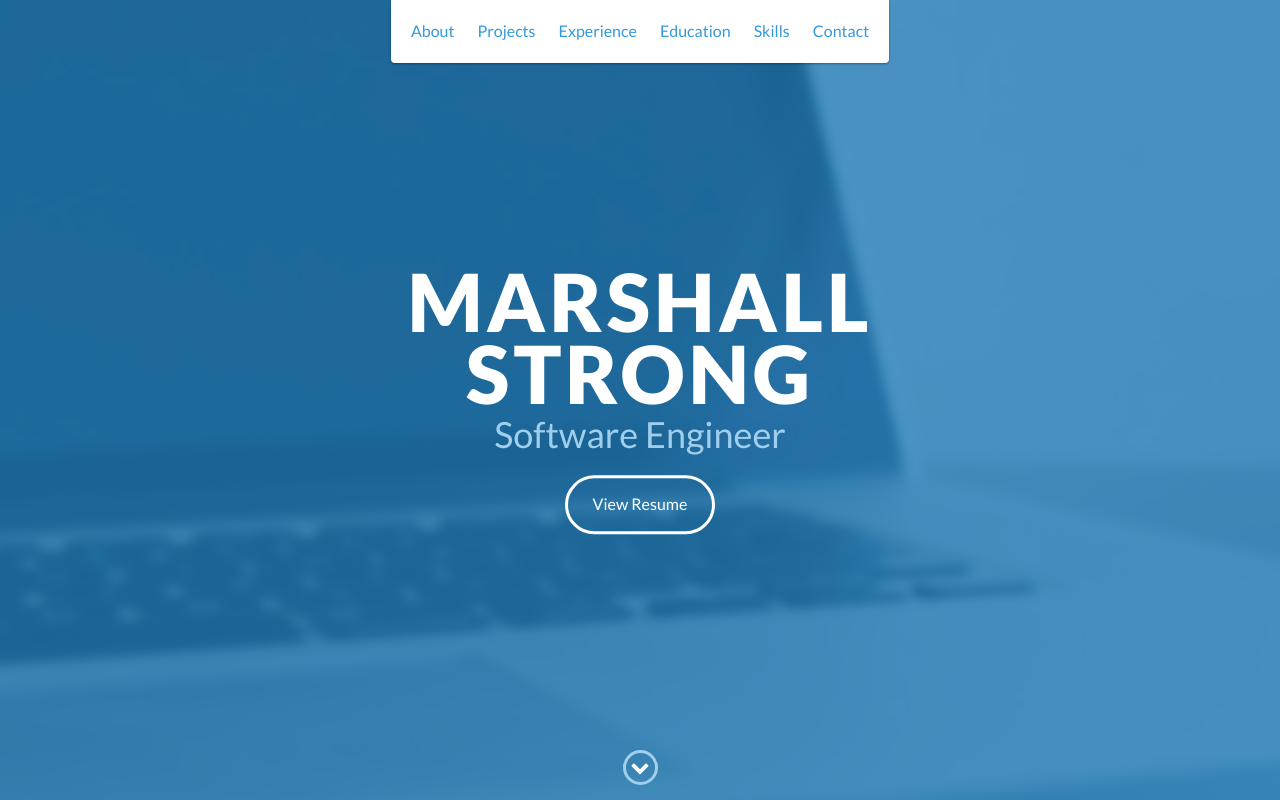
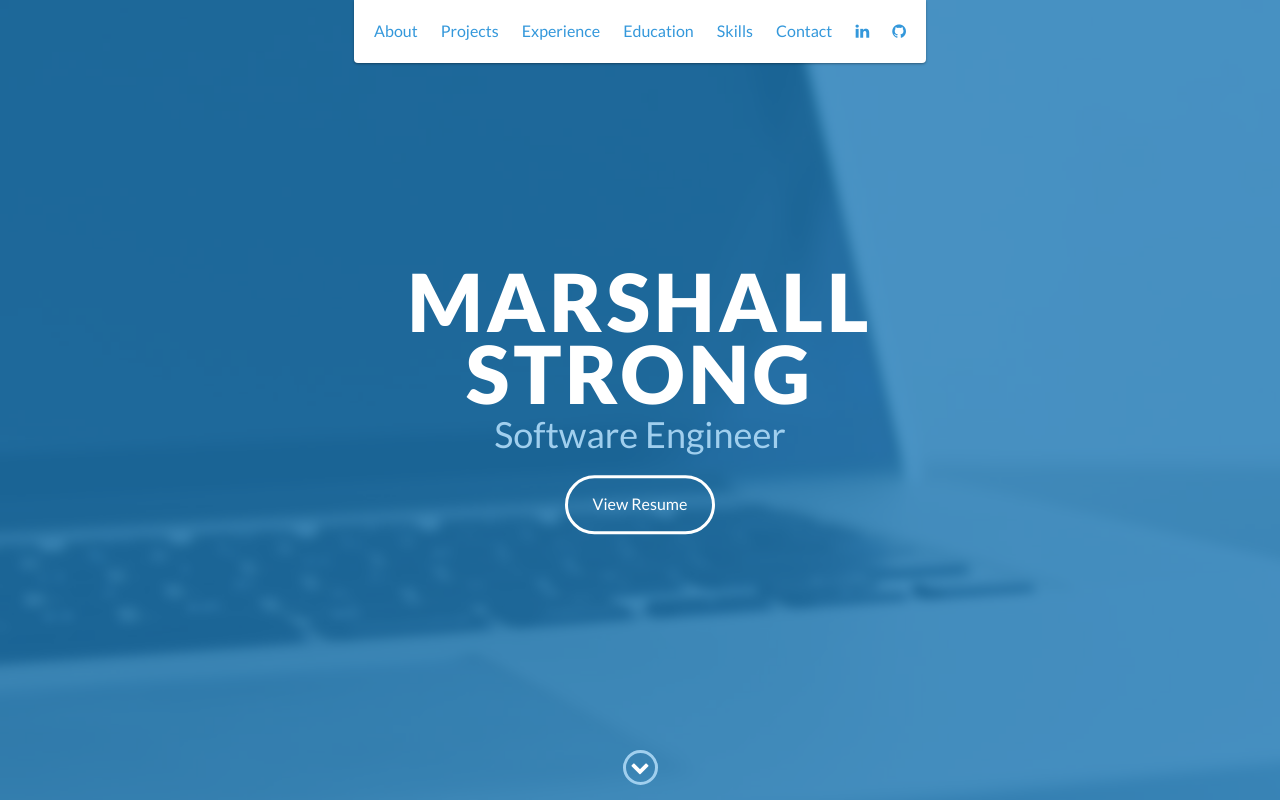
Before and after one commit to marshall-strong/marshall-strong.github.io, a website: page index.html in a window 1280 px wide. Shown: the top 800 px of the page. Drawn offline with nearby package versions, Linux system fonts and the light colour scheme.

Commit message:
add LinkedIn, GitHub link icons to main navigation

```diff
--- a/index.html
+++ b/index.html
@@ -44,6 +44,24 @@
         </li>
         <li>
           <a href="#contact">Contact</a>
+        </li>
+        <li>
+          <a
+            href="https://www.linkedin.com/in/marshall-strong/"
+            rel="noopener noreferrer"
+            target="_blank"
+          >
+            <i class="fa fa-linkedin" aria-hidden="true"></i>
+          </a>
+        </li>
+        <li>
+          <a
+            href="https://github.com/marshall-strong"
+            target="_blank"
+            rel="noopener noreferrer"
+          >
+            <i class="fa fa-github" aria-hidden="true"></i>
+          </a>
         </li>
       </ul>
     </header>
```
